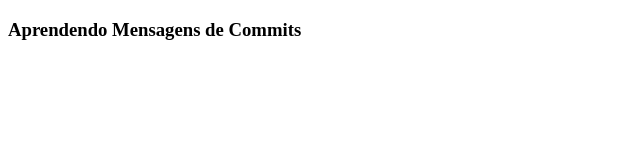
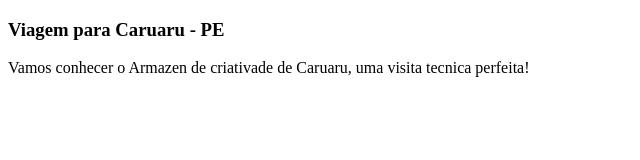
Before and after one commit to phstutors/CommitsMessages, a plain HTML site: page index.html in a window 1280 px wide. Shown: the whole page, without its empty margins (0-640 px from the left). Drawn offline with Linux system fonts and the light colour scheme.

Commit message:
Adiciona visita tecnica a caruaru closes #1

```diff
--- a/index.html
+++ b/index.html
@@ -7,6 +7,10 @@
     <title>Mensagens de Commits</title>
 </head>
 <body>
-    <h3>Aprendendo Mensagens de Commits</h3>
+    <article>
+
+        <h3>Viagem para Caruaru - PE</h3>
+        <p>Vamos conhecer o Armazen de criativade de Caruaru, uma visita tecnica perfeita!</p>
+    </article>
 </body>
 </html>
```
